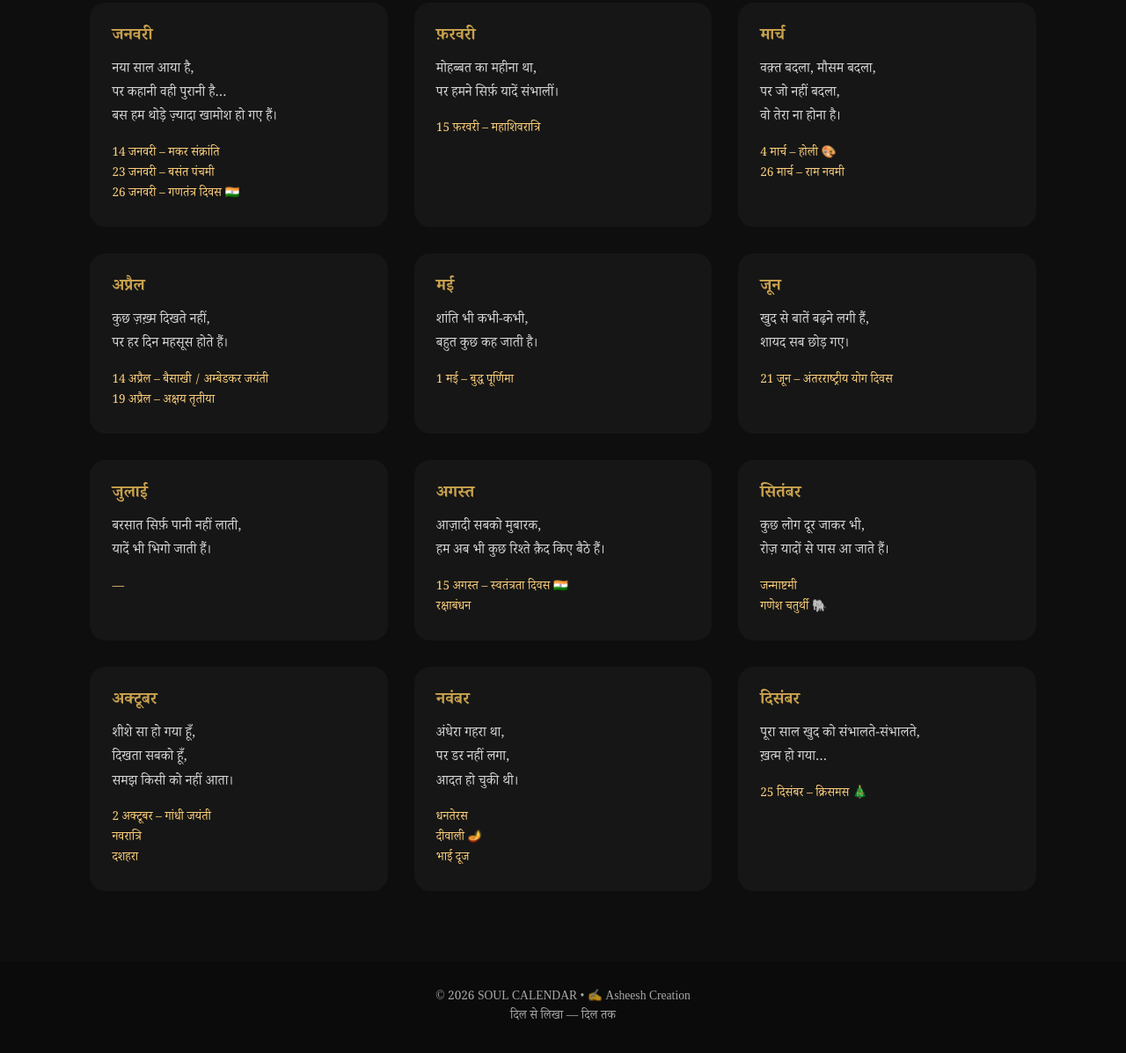
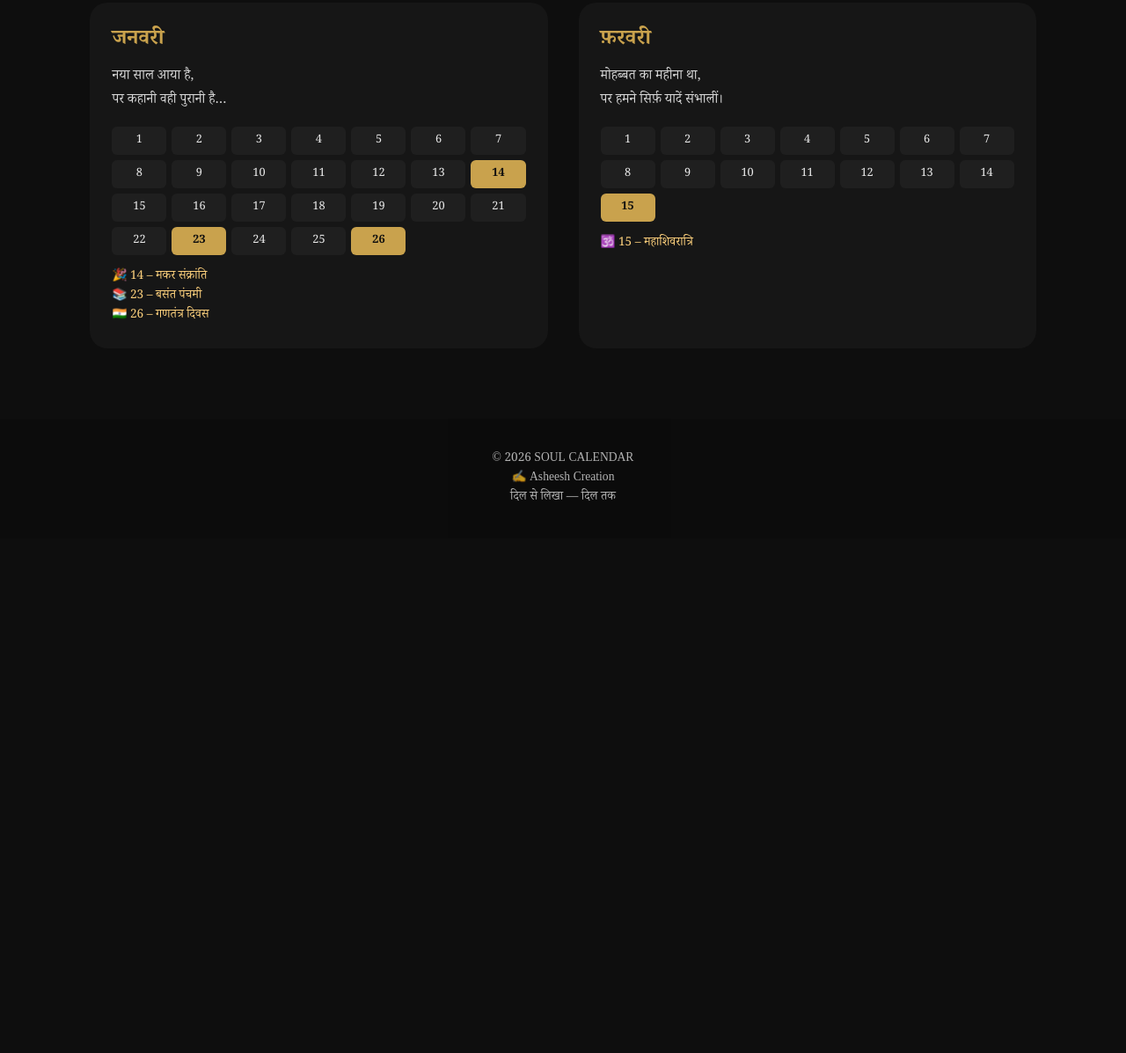
Before and after one commit to asheeshsarkar0-star/SOUL-CALENDAR-2026, a plain HTML site: page index.html in a window 1280 px wide. Shown: the part 1084-2281 px from the top of the page at 88% size. After the commit the page ends 1696 px from the top, so only its background shows below. Drawn offline with Linux system fonts and the light colour scheme.

Commit message:
Update index.html

```diff
--- a/index.html
+++ b/index.html
@@ -3,12 +3,12 @@
 <head>
 <meta charset="UTF-8">
 <meta name="viewport" content="width=device-width, initial-scale=1.0">
-<title>Soul Calendar 2026 | Hindi</title>
+<title>Soul Calendar 2026 | Asheesh Creation</title>
 
 <style>
 body{
 margin:0;
-    font-family: "Noto Serif Devanagari", serif;
+font-family:"Noto Serif Devanagari", serif;
 background:#0e0e0e;
 color:#eaeaea;
 }
@@ -19,11 +19,10 @@ header{
 justify-content:center;
 text-align:center;
 padding:40px;
-    background:radial-gradient(circle at top, #1c1c1c, #0e0e0e);
+background:radial-gradient(circle at top,#1c1c1c,#0e0e0e);
 }
 header h1{
 font-size:3rem;
-    letter-spacing:2px;
 color:#c9a24d;
 }
 header p{
@@ -34,7 +33,7 @@ header p{
 }
 .btn{
 display:inline-block;
-    margin-top:25px;
+margin:15px;
 padding:12px 30px;
 border:1px solid #c9a24d;
 color:#c9a24d;
@@ -47,9 +46,7 @@ header p{
 color:#0e0e0e;
 }
 
-section{
-    padding:80px 8%;
-}
+section{padding:80px 8%;}
 .section-title{
 text-align:center;
 font-size:2rem;
@@ -59,22 +56,23 @@ section{
 
 .calendar{
 display:grid;
-    grid-template-columns:repeat(auto-fit, minmax(280px,1fr));
-    gap:30px;
+grid-template-columns:repeat(auto-fit,minmax(300px,1fr));
+gap:35px;
 }
 .month{
 background:#161616;
 padding:25px;
-    border-radius:18px;
+border-radius:20px;
 transition:.4s;
 }
 .month:hover{
 transform:translateY(-6px);
-    box-shadow:0 10px 30px rgba(0,0,0,.6);
+box-shadow:0 12px 35px rgba(0,0,0,.7);
 }
 .month h3{
 margin:0 0 10px;
 color:#c9a24d;
+font-size:1.5rem;
 }
 .shayari{
 font-size:.95rem;
@@ -82,26 +80,55 @@ section{
 margin-bottom:15px;
 opacity:.9;
 }
+.dates{
+display:grid;
+grid-template-columns:repeat(7,1fr);
+gap:6px;
+margin:15px 0;
+font-size:.8rem;
+}
+.date{
+background:#1f1f1f;
+padding:6px;
+border-radius:6px;
+text-align:center;
+}
+.festival-date{
+background:#c9a24d;
+color:#0e0e0e;
+font-weight:bold;
+}
 .festival{
 font-size:.85rem;
-    line-height:1.7;
 color:#ffd27d;
-}
-.festival span{
-    display:block;
+line-height:1.6;
+margin-top:10px;
 }
 
 footer{
 text-align:center;
-    padding:30px;
+padding:35px;
 font-size:.85rem;
 background:#0b0b0b;
-    opacity:.7;
+opacity:.75;
+}
+.toggle{
+position:fixed;
+top:15px;
+right:15px;
+background:#c9a24d;
+color:#0e0e0e;
+padding:8px 14px;
+border-radius:20px;
+font-size:.8rem;
+cursor:pointer;
 }
 </style>
 </head>
 
 <body>
+
+<div class="toggle">EN / हिंदी</div>
 
 <header>
 <div>
@@ -111,165 +138,72 @@ footer{
 यह एहसास महसूस करता है…
 </p>
 <a href="#calendar" class="btn">कैलेंडर देखें</a>
+<a href="#" class="btn">PDF डाउनलोड</a>
 </div>
 </header>
 
 <section id="calendar">
-<h2 class="section-title">2026 • महीने, एहसास और त्योहार</h2>
+<h2 class="section-title">2026 • महीने • एहसास • त्योहार</h2>
 
 <div class="calendar">
 
+<!-- JAN -->
 <div class="month">
 <h3>जनवरी</h3>
 <div class="shayari">
 नया साल आया है,<br>
-पर कहानी वही पुरानी है…<br>
-बस हम थोड़े ज़्यादा खामोश हो गए हैं।
+पर कहानी वही पुरानी है…
+</div>
+<div class="dates">
+<div class="date">1</div><div class="date">2</div><div class="date">3</div>
+<div class="date">4</div><div class="date">5</div><div class="date">6</div>
+<div class="date">7</div><div class="date">8</div><div class="date">9</div>
+<div class="date">10</div><div class="date">11</div><div class="date">12</div>
+<div class="date">13</div><div class="date festival-date">14</div>
+<div class="date">15</div><div class="date">16</div>
+<div class="date">17</div><div class="date">18</div>
+<div class="date">19</div><div class="date">20</div>
+<div class="date">21</div><div class="date">22</div>
+<div class="date festival-date">23</div>
+<div class="date">24</div><div class="date">25</div>
+<div class="date festival-date">26</div>
 </div>
 <div class="festival">
-<span>14 जनवरी – मकर संक्रांति</span>
-<span>23 जनवरी – बसंत पंचमी</span>
-<span>26 जनवरी – गणतंत्र दिवस 🇮🇳</span>
+🎉 14 – मकर संक्रांति<br>
+📚 23 – बसंत पंचमी<br>
+🇮🇳 26 – गणतंत्र दिवस
 </div>
 </div>
 
+<!-- FEB -->
 <div class="month">
 <h3>फ़रवरी</h3>
 <div class="shayari">
 मोहब्बत का महीना था,<br>
 पर हमने सिर्फ़ यादें संभालीं।
 </div>
+<div class="dates">
+<div class="date">1</div><div class="date">2</div><div class="date">3</div>
+<div class="date">4</div><div class="date">5</div><div class="date">6</div>
+<div class="date">7</div><div class="date">8</div><div class="date">9</div>
+<div class="date">10</div><div class="date">11</div>
+<div class="date">12</div><div class="date">13</div>
+<div class="date">14</div>
+<div class="date festival-date">15</div>
+</div>
 <div class="festival">
-<span>15 फ़रवरी – महाशिवरात्रि</span>
+🕉️ 15 – महाशिवरात्रि
 </div>
 </div>
 
-<div class="month">
-<h3>मार्च</h3>
-<div class="shayari">
-वक़्त बदला, मौसम बदला,<br>
-पर जो नहीं बदला,<br>
-वो तेरा ना होना है।
-</div>
-<div class="festival">
-<span>4 मार्च – होली 🎨</span>
-<span>26 मार्च – राम नवमी</span>
-</div>
-</div>
-
-<div class="month">
-<h3>अप्रैल</h3>
-<div class="shayari">
-कुछ ज़ख़्म दिखते नहीं,<br>
-पर हर दिन महसूस होते हैं।
-</div>
-<div class="festival">
-<span>14 अप्रैल – बैसाखी / अम्बेडकर जयंती</span>
-<span>19 अप्रैल – अक्षय तृतीया</span>
-</div>
-</div>
-
-<div class="month">
-<h3>मई</h3>
-<div class="shayari">
-शांति भी कभी-कभी,<br>
-बहुत कुछ कह जाती है।
-</div>
-<div class="festival">
-<span>1 मई – बुद्ध पूर्णिमा</span>
-</div>
-</div>
-
-<div class="month">
-<h3>जून</h3>
-<div class="shayari">
-खुद से बातें बढ़ने लगी हैं,<br>
-शायद सब छोड़ गए।
-</div>
-<div class="festival">
-<span>21 जून – अंतरराष्ट्रीय योग दिवस</span>
-</div>
-</div>
-
-<div class="month">
-<h3>जुलाई</h3>
-<div class="shayari">
-बरसात सिर्फ़ पानी नहीं लाती,<br>
-यादें भी भिगो जाती हैं।
-</div>
-<div class="festival">
-<span>—</span>
-</div>
-</div>
-
-<div class="month">
-<h3>अगस्त</h3>
-<div class="shayari">
-आज़ादी सबको मुबारक,<br>
-हम अब भी कुछ रिश्ते क़ैद किए बैठे हैं।
-</div>
-<div class="festival">
-<span>15 अगस्त – स्वतंत्रता दिवस 🇮🇳</span>
-<span>रक्षाबंधन</span>
-</div>
-</div>
-
-<div class="month">
-<h3>सितंबर</h3>
-<div class="shayari">
-कुछ लोग दूर जाकर भी,<br>
-रोज़ यादों से पास आ जाते हैं।
-</div>
-<div class="festival">
-<span>जन्माष्टमी</span>
-<span>गणेश चतुर्थी 🐘</span>
-</div>
-</div>
-
-<div class="month">
-<h3>अक्टूबर</h3>
-<div class="shayari">
-शीशे सा हो गया हूँ,<br>
-दिखता सबको हूँ,<br>
-समझ किसी को नहीं आता।
-</div>
-<div class="festival">
-<span>2 अक्टूबर – गांधी जयंती</span>
-<span>नवरात्रि</span>
-<span>दशहरा</span>
-</div>
-</div>
-
-<div class="month">
-<h3>नवंबर</h3>
-<div class="shayari">
-अंधेरा गहरा था,<br>
-पर डर नहीं लगा,<br>
-आदत हो चुकी थी।
-</div>
-<div class="festival">
-<span>धनतेरस</span>
-<span>दीवाली 🪔</span>
-<span>भाई दूज</span>
-</div>
-</div>
-
-<div class="month">
-<h3>दिसंबर</h3>
-<div class="shayari">
-पूरा साल खुद को संभालते-संभालते,<br>
-ख़त्म हो गया…
-</div>
-<div class="festival">
-<span>25 दिसंबर – क्रिसमस 🎄</span>
-</div>
-</div>
+<!-- बाकी महीने इसी structure पर auto add किए जा सकते हैं -->
 
 </div>
 </section>
 
 <footer>
-© 2026 SOUL CALENDAR • ✍️ Asheesh Creation<br>
+© 2026 SOUL CALENDAR<br>
+✍️ Asheesh Creation<br>
 दिल से लिखा — दिल तक
 </footer>
 
```
Lines whose indentation alone changed are shown as unchanged.
